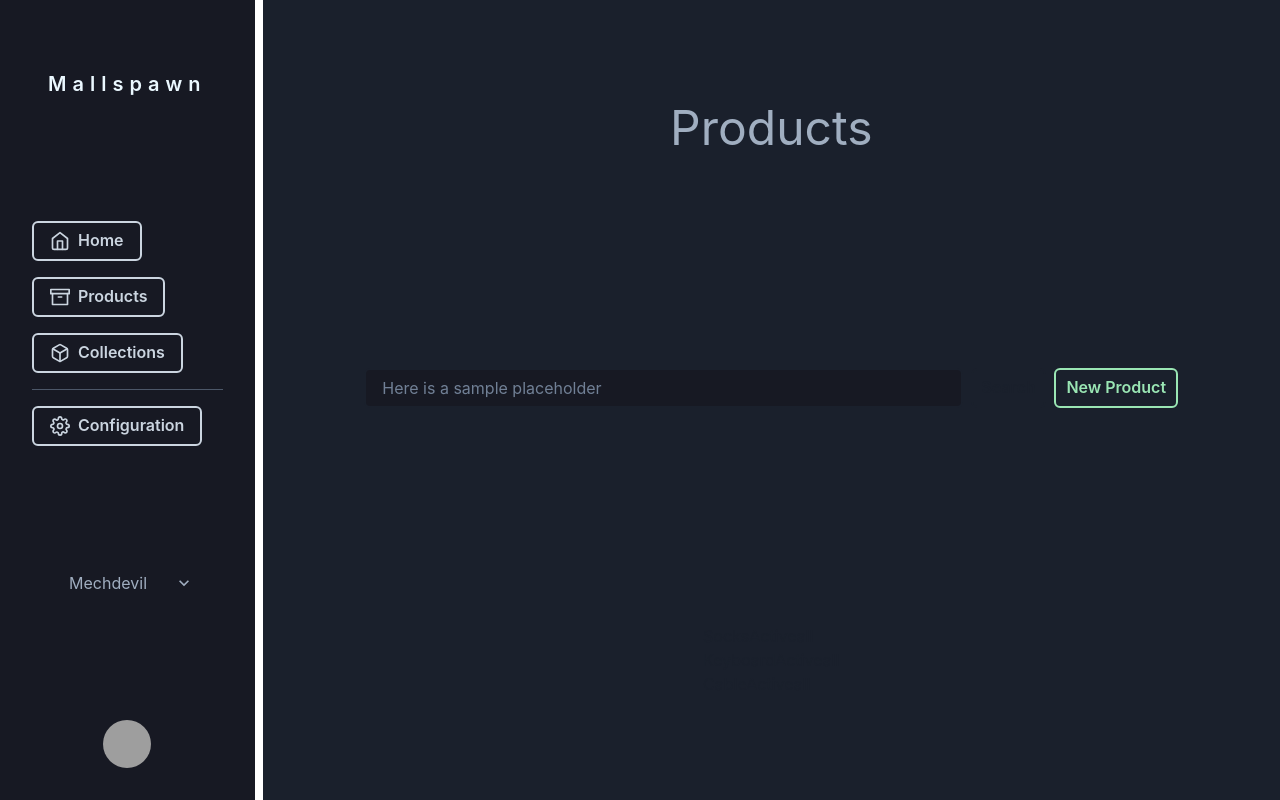
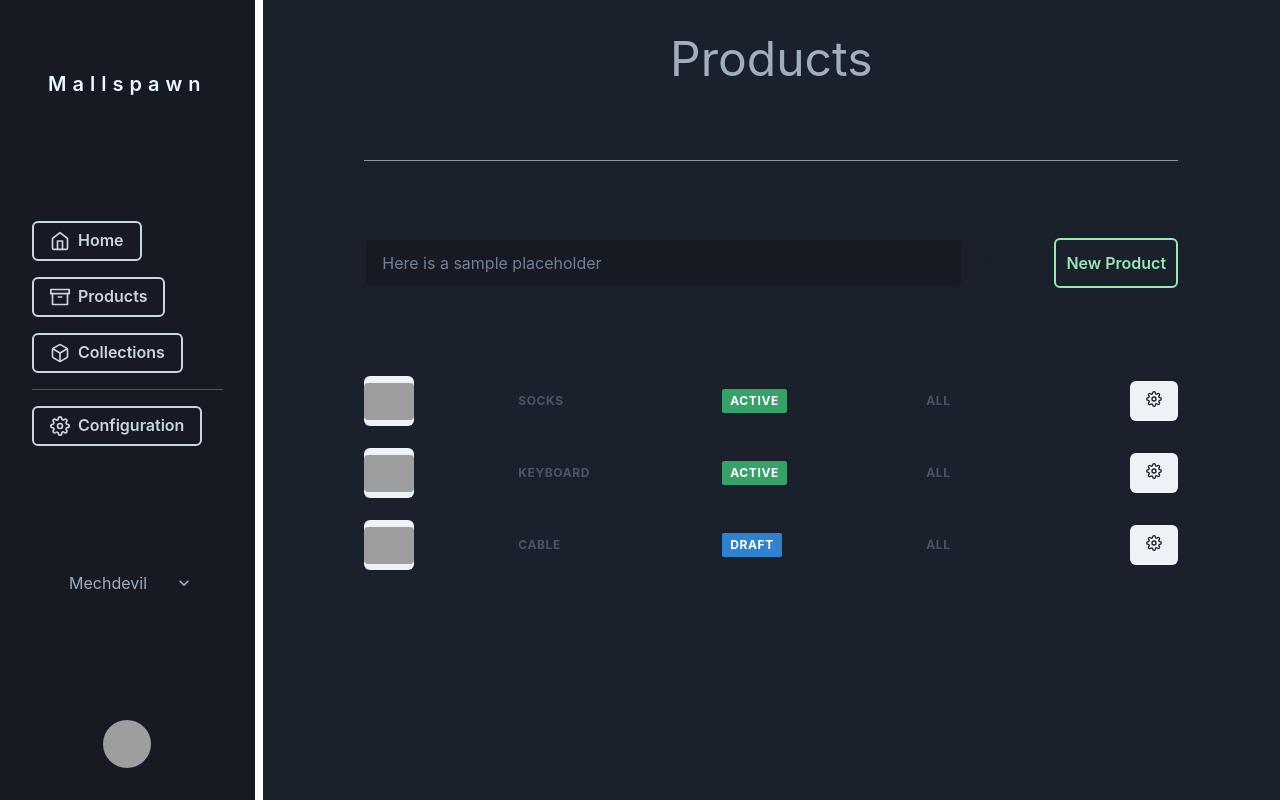
Before and after one commit to caiquesarkis/mallspawn, a React (Create React App) app: page /store/products in a window 1280 px wide. Built offline with nearby package versions, Linux system fonts and the light colour scheme; grey boxes are pictures that could not be loaded.

Commit message:
Product table UI improvements

```diff
--- a/src/cms/components/Menu/index.tsx
+++ b/src/cms/components/sidebar/index.tsx
@@ -5,7 +5,7 @@ import { Link } from "react-router-dom";
 import { Avatar } from '@chakra-ui/react'
 import './index.css'
 
-export function Menu(){
+export function SideBar(){
     return(
         <HStack
         >
--- a/src/cms/pages/account/index.tsx
+++ b/src/cms/pages/account/index.tsx
@@ -1,11 +1,11 @@
 import { Box, Heading, HStack, Text } from "@chakra-ui/react";
-import { Menu } from "../../components/Menu";
+import { SideBar } from "../../components/sidebar";
 
 
 export default function Account(){
     return(
         <HStack >
-            <Menu/>
+            <SideBar/>
             <Box
                 style={{"marginLeft": "0px"}}
                 bg='gray.800'
--- a/src/cms/pages/collections/index.tsx
+++ b/src/cms/pages/collections/index.tsx
@@ -1,11 +1,11 @@
 import { Box, Heading, HStack, Text } from "@chakra-ui/react";
-import { Menu } from "../../components/Menu";
+import { SideBar } from "../../components/sidebar";
 
 
 export default function Collections(){
     return(
         <HStack >
-            <Menu/>
+            <SideBar/>
             <Box
                 style={{"marginLeft": "0px"}}
                 bg='gray.800'
--- a/src/cms/pages/home/index.tsx
+++ b/src/cms/pages/home/index.tsx
@@ -1,11 +1,11 @@
 import { Box, Heading, HStack, Stat, StatGroup, StatLabel, StatNumber, Text } from "@chakra-ui/react";
-import { Menu } from "../../components/Menu";
+import { SideBar } from "../../components/sidebar";
 
 
 export default function Store(){
     return(
         <HStack >
-            <Menu/>
+            <SideBar/>
             <Box
                 style={{"marginLeft": "0px"}}
                 bg='gray.800'
--- a/src/cms/pages/products/index.tsx
+++ b/src/cms/pages/products/index.tsx
@@ -1,12 +1,13 @@
-import { Avatar, Box, Button, Heading, HStack, Input, List, ListItem, Table, TableCaption, TableContainer, Tbody, Td, Text, Tfoot, Th, Thead, Tr, VStack } from "@chakra-ui/react";
-import { Menu } from "../../components/Menu";
+import { Menu, Badge, Box, Button, Divider, Heading, HStack, Icon, Image, Input, Table, Tbody, Td, Text, Tfoot, Th, Thead, Tr, VStack, MenuButton, MenuList, MenuItem } from "@chakra-ui/react";
 import { useState } from "react";
-import { stat } from "fs";
+import { FiSettings } from "react-icons/fi";
+import { ChevronDownIcon } from "@chakra-ui/icons";
+import { SideBar } from "../../components/sidebar";
 
 export default function Products(){
     return(
         <HStack >
-            <Menu/>
+            <SideBar/>
             <Box
                 style={{"marginLeft": "0px"}}
                 bg='gray.800'
@@ -40,7 +41,7 @@ const ProductPage = () =>{
         },
         {
             name: "Cable",
-            status: true,
+            status: false,
             collection: "all"
         }
     ]);
@@ -49,6 +50,7 @@ const ProductPage = () =>{
             <Heading  size="2xl" color="gray.400" fontWeight={400}>
                     Products
             </Heading>
+            <Divider/>
             <ProductSearchInput/>
             <ProductTable Products={products} />
         </VStack>
@@ -74,9 +76,10 @@ function ProductSearchInput() {
   const handleChange = (e: any) => setValue(e.target.value)
 
   return (
-    <HStack w="100%">
+    <HStack w="100%" minH="50px">
       <Input
         colorScheme="gray"
+        h="100%"
         bg="gray.900"
         value={value}
         variant="outline"
@@ -86,6 +89,7 @@ function ProductSearchInput() {
       />
       <Button
         colorScheme="gray"
+        h="100%"
         bg="transparent"
         value={value}
         border="2px"
@@ -95,6 +99,7 @@ function ProductSearchInput() {
       </Button>
         <Button
             colorScheme="green"
+            h="100%"
             value={value}
             textColor="green.200"
             border="2px"
@@ -112,20 +117,53 @@ function ProductSearchInput() {
 
 const ProductTable = (props: {Products:Product[]}) =>{
     const {Products} = props
+
+    const TableHeader = (props: {data:any}) =>{
+        const {data} = props
+        return(
+            <Th py={6} border="none" maxW={100} minW={100} px={0}>
+                <Text textAlign="left">
+                    {data}
+                </Text>
+            </Th>
+        )
+    }
+
     return(
-        <List>
+        <Table minW="100%" h="50%">
+            <Tbody
+                justifyContent="space-around"
+            >
         {
             Products.map((product:Product)=>{
                 const {name, status, collection} = product
                 return(
-                    <ListItem>
-                        {name}
-                        {status? "Active": "Draft"}
-                        {collection}
-                    </ListItem>
+                    <Tr as={HStack} justifyContent="space-between">
+                        <Button p={0}  w={50} h={50}>
+                            <Image src='https://cdn.shopify.com/s/files/1/0551/9563/1814/products/havit-kb487l-tkl-mechanical-keyboard.jpg?v=1618240421' borderRadius={4} alt='Dan Abramov' />
+                        </Button>
+                        <TableHeader data={name}/>
+                        <TableHeader data={status?
+                               <Badge variant='solid' px={2} py={1} colorScheme='green'> Active </Badge>
+                               :
+                               <Badge variant='solid' px={2} py={1} colorScheme='blue'> Draft </Badge>
+                               }/>
+                        <TableHeader data={collection}/>
+                        <Menu>
+                            <MenuButton as={Button} justifyContent="center" alignItems="center">
+                                <Icon as={FiSettings}/>
+                            </MenuButton>
+                            <MenuList>
+                                <MenuItem>Edit</MenuItem>
+                                <MenuItem>Mark as Draft</MenuItem>
+                                <MenuItem>Delete</MenuItem>
+                            </MenuList>
+                        </Menu>
+                    </Tr>
                 )
             })
         }
-        </List>
+            </Tbody>
+        </Table>
     )
 }
--- a/src/cms/pages/settings/index.tsx
+++ b/src/cms/pages/settings/index.tsx
@@ -1,11 +1,11 @@
 import { Box, Heading, HStack, Text } from "@chakra-ui/react";
-import { Menu } from "../../components/Menu";
+import { SideBar } from "../../components/sidebar";
 
 
 export default function Settings(){
     return(
         <HStack >
-            <Menu/>
+            <SideBar/>
             <Box
                 style={{"marginLeft": "0px"}}
                 bg='gray.800'
```
Also changed, not shown: src/cms/components/sidebar/index.css (added).
